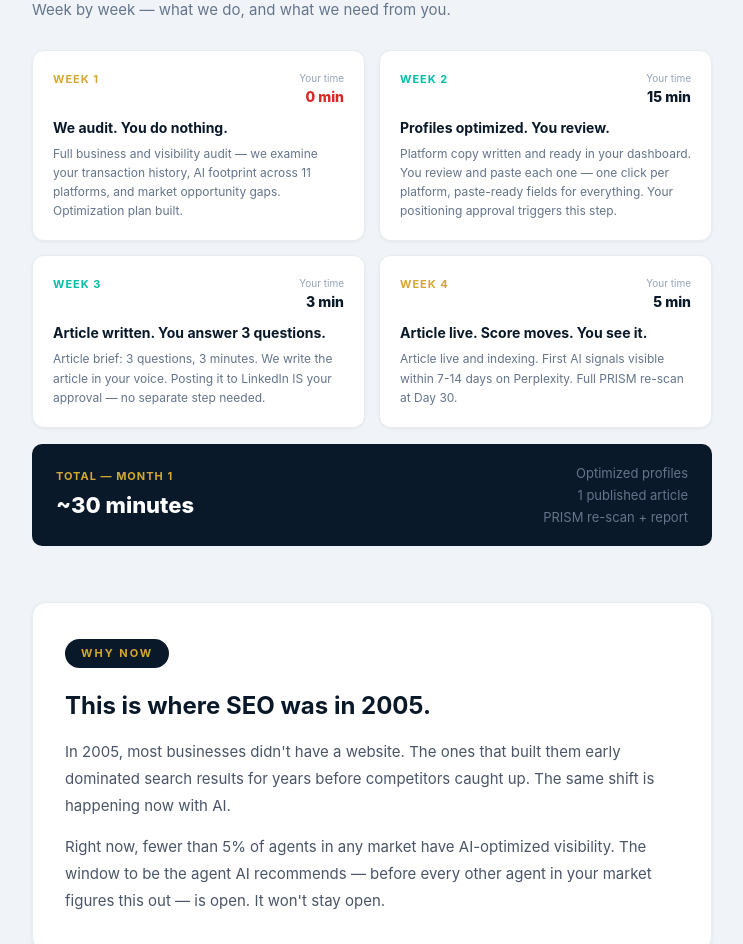
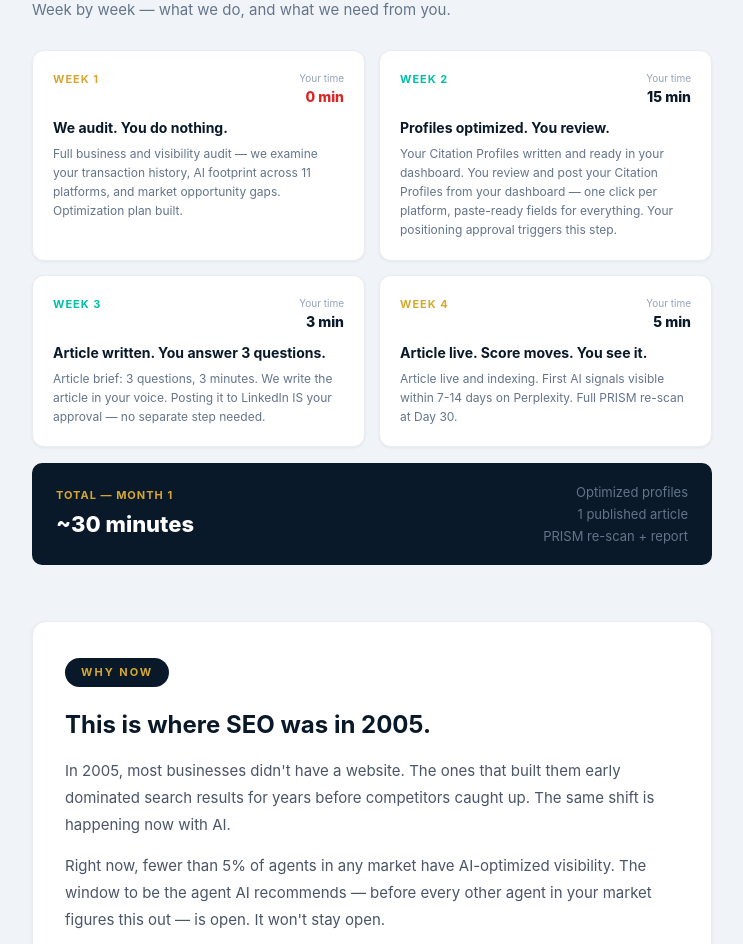
Before and after one commit to radleyraven/cited-dashboard, a Next.js app: page /how-it-works in a window 1280 px wide. Shown: the part 1274-2218 px from the top of the page, without its empty margins (268-1011 px from the left). Built offline with nearby package versions, Linux system fonts and the light colour scheme.

Commit message:
feat: Citation Profiles naming

```diff
--- a/src/app/how-it-works/page.tsx
+++ b/src/app/how-it-works/page.tsx
@@ -35,7 +35,7 @@ export default function HowItWorksPage() {
 
   const weeks = [
     { week: 'Week 1', title: 'We audit. You do nothing.', time: '0 min', color: '#D4A830', detail: 'Full business and visibility audit — we examine your transaction history, AI footprint across 11 platforms, and market opportunity gaps. Optimization plan built.' },
-    { week: 'Week 2', title: 'Profiles optimized. You review.', time: '15 min', color: '#00BFA6', detail: 'Platform copy written and ready in your dashboard. You review and paste each one — one click per platform, paste-ready fields for everything. Your positioning approval triggers this step.' },
+    { week: 'Week 2', title: 'Profiles optimized. You review.', time: '15 min', color: '#00BFA6', detail: 'Your Citation Profiles written and ready in your dashboard. You review and post your Citation Profiles from your dashboard — one click per platform, paste-ready fields for everything. Your positioning approval triggers this step.' },
     { week: 'Week 3', title: 'Article written. You answer 3 questions.', time: '3 min', color: '#00BFA6', detail: 'Article brief: 3 questions, 3 minutes. We write the article in your voice. Posting it to LinkedIn IS your approval — no separate step needed.' },
     { week: 'Week 4', title: 'Article live. Score moves. You see it.', time: '5 min', color: '#D4A830', detail: 'Article live and indexing. First AI signals visible within 7-14 days on Perplexity. Full PRISM re-scan at Day 30.' },
   ];
```
